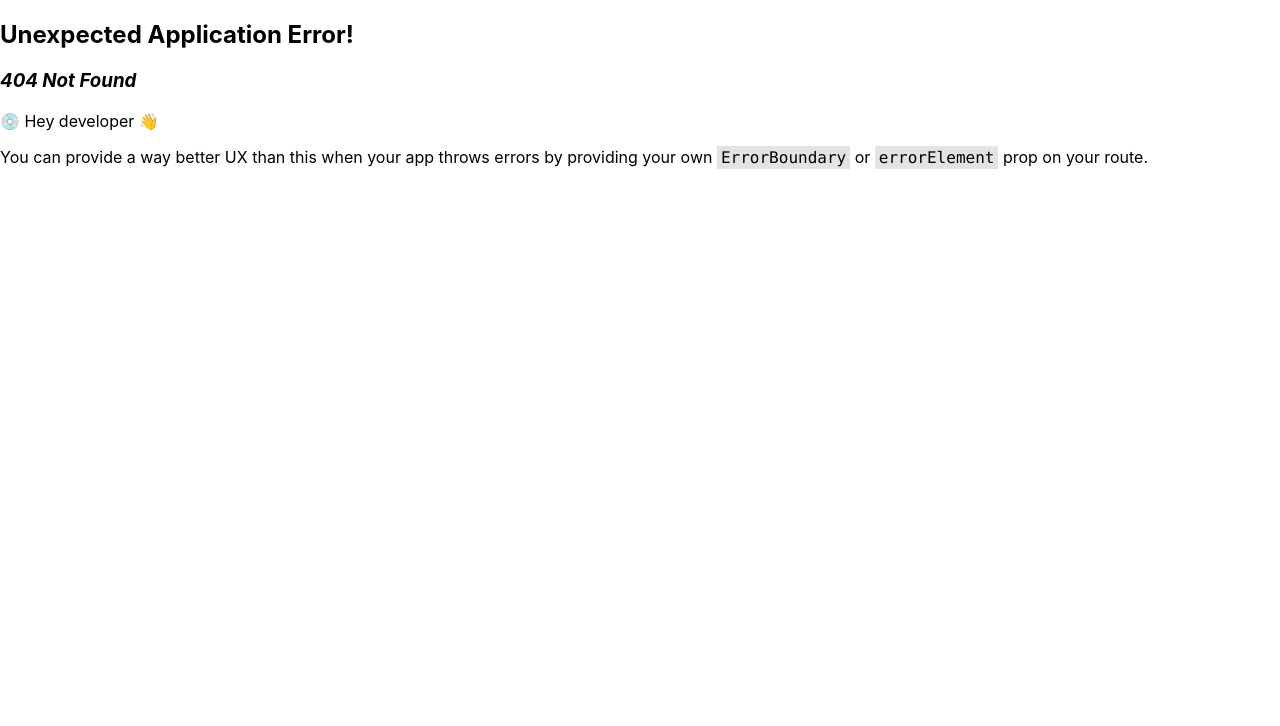
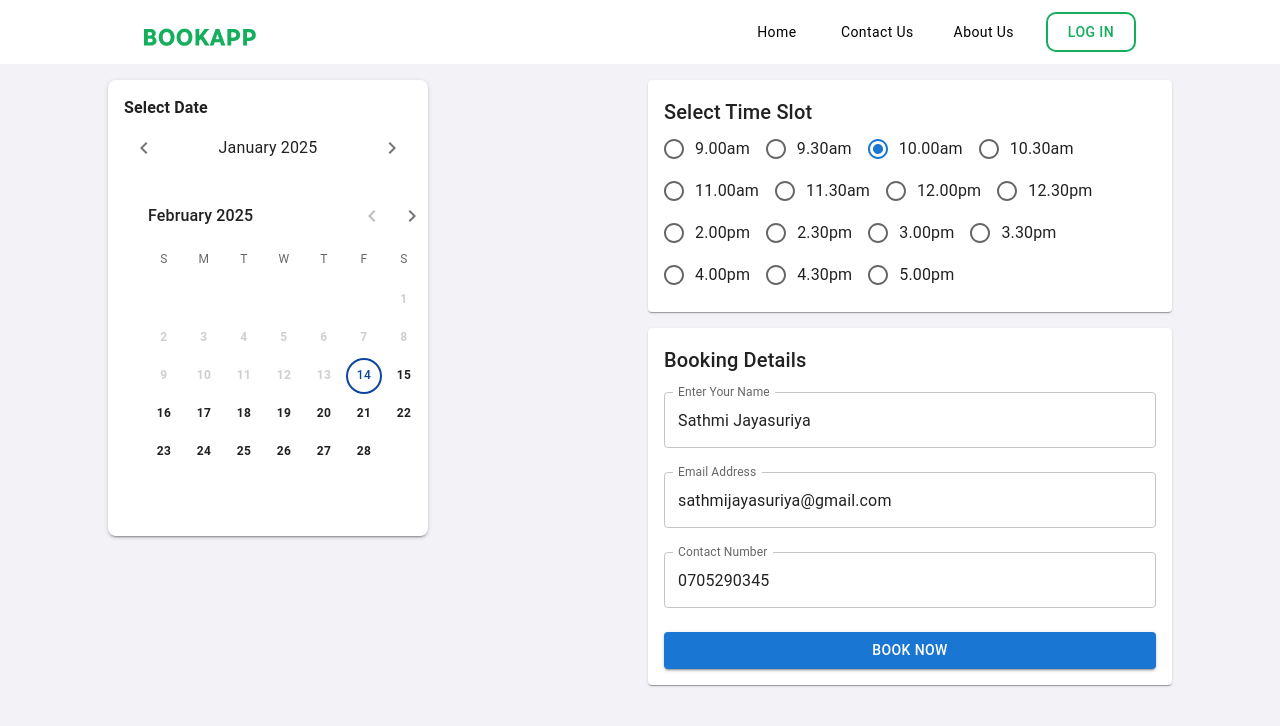
Before and after one commit to sathmijayasuriya/Appointment-Booking-System, a React (Create React App) app in the folder frontend/: page /appointments in a window 1280 px wide. Before the commit this address had no page. Shown: the top 726 px of the page. Built offline with nearby package versions, Linux system fonts and the light colour scheme; a web font is replaced by a local one.

Commit message:
Appointments changes

```diff
--- a/frontend/src/components/headers/HeaderAuth.jsx
+++ b/frontend/src/components/headers/HeaderAuth.jsx
@@ -47,8 +47,8 @@ export default function HeaderAuth() {
           <Button component={Link} to="/" sx={buttonStyle}>
             Home
           </Button>
-          <Button component={Link} to="/#" sx={buttonStyle}>
-            Appointments
+          <Button component={Link} to="/appointments" sx={buttonStyle}>
+            Contact Us
           </Button>
           <Button component={Link} to="/#" sx={buttonStyle}>
             About Us
--- a/frontend/src/components/user/HeroSection.jsx
+++ b/frontend/src/components/user/HeroSection.jsx
@@ -24,8 +24,7 @@ export default function HeroSection() {
             Appointment
           </Typography>
           <Typography variant="body1" color="textSecondary" sx={{ mt: 2 }}>
-            Lorem ipsum is a placeholder text commonly used in the design and
-            printing industry.
+          Just click the button below and start booking your appointment
           </Typography>
           <Button
             variant="contained"
--- a/frontend/src/routes/routes.js
+++ b/frontend/src/routes/routes.js
@@ -6,7 +6,7 @@ import { reset } from "../Redux/features/auth/authSlice";
 
 import { Landing } from "../views/Auth/Landing";
 import AuthLayout from "../layouts/AuthLayout";
-
+import Appointments from "../views/user/Appointments";
 
 export const authRouter = createBrowserRouter([
   {
@@ -21,6 +21,10 @@ export const authRouter = createBrowserRouter([
         path: "/landing",
         element: <Landing />,
       },
+      {
+        path: "/appointments",
+        element: <Appointments />,
+      },
     ],
   },
 ]);
--- /dev/null
+++ b/frontend/src/views/user/Appointments.jsx
@@ -0,0 +1,199 @@
+import React, { useState } from "react";
+import {
+  TextField,
+  Button,
+  RadioGroup,
+  FormControlLabel,
+  Radio,
+  Grid,
+  Card,
+  Typography,
+} from "@mui/material";
+import { LocalizationProvider, DatePicker } from "@mui/x-date-pickers";
+import { AdapterDayjs } from "@mui/x-date-pickers/AdapterDayjs";
+import dayjs from "dayjs";
+import { Box } from "@mui/material";
+import { DateCalendar } from "@mui/x-date-pickers";
+import { IconButton } from "@mui/material";
+import { ChevronLeft, ChevronRight } from "@mui/icons-material";
+
+export default function Appointments() {
+  const [selectedDate, setSelectedDate] = useState(dayjs());
+  const [selectedTime, setSelectedTime] = useState("10.00am");
+  const [formData, setFormData] = useState({
+    name: "Sathmi Jayasuriya",
+    email: "sathmijayasuriya@gmail.com",
+    phone: "0705290345",
+  });
+  const [currentMonth, setCurrentMonth] = useState(dayjs("2025-01-01"));
+
+  const timeSlots = [
+    "9.00am",
+    "9.30am",
+    "10.00am",
+    "10.30am",
+    "11.00am",
+    "11.30am",
+    "12.00pm",
+    "12.30pm",
+    "2.00pm",
+    "2.30pm",
+    "3.00pm",
+    "3.30pm",
+    "4.00pm",
+    "4.30pm",
+    "5.00pm",
+  ];
+
+  const handleChange = (event) => {
+    setFormData({ ...formData, [event.target.name]: event.target.value });
+  };
+
+  const handleMonthChange = (newMonth) => {
+    setCurrentMonth(newMonth);
+  };
+
+  return (
+    <Box sx={{ my: 10 }}>
+      <Grid container spacing={2} justifyContent="center">
+        {/* Left Side: Calendar */}
+        <Grid item xs={12} md={5}>
+          <Box
+            sx={{
+              width: 320,
+              p: 2,
+              borderRadius: 2,
+              boxShadow: 2,
+              bgcolor: "white",
+            }}
+          >
+            <Typography sx={{ fontWeight: "bold", mb: 1 }}>
+              Select Date
+            </Typography>
+
+            {/* Month Selector */}
+            <Box
+              display="flex"
+              alignItems="center"
+              justifyContent="space-between"
+              sx={{ mb: 2 }}
+            >
+              <IconButton
+                onClick={() =>
+                  handleMonthChange(currentMonth.subtract(1, "month"))
+                }
+              >
+                <ChevronLeft />
+              </IconButton>
+              <Typography>{currentMonth.format("MMMM YYYY")}</Typography>
+              <IconButton
+                onClick={() => handleMonthChange(currentMonth.add(1, "month"))}
+              >
+                <ChevronRight />
+              </IconButton>
+            </Box>
+
+            {/* Date Calendar */}
+            <LocalizationProvider dateAdapter={AdapterDayjs}>
+              <DateCalendar
+                value={selectedDate}
+                onChange={(newValue) => setSelectedDate(newValue)}
+                disableHighlightToday
+                disablePast // Disables all dates before the current date
+                shouldDisableDate={(date) => {
+                  // Add additional conditions if needed
+                  return false; // No additional dates are disabled
+                }}
+                views={["day"]}
+                sx={{
+                  "& .Mui-selected": {
+                    bgcolor: "transparent",
+                    border: "2px solid #0d47a1",
+                    //   color: "#0d47a1",
+                  },
+                  "& .MuiPickersDay-root": {
+                    //   color: "#2e7d32",
+                    fontWeight: "bold",
+                  },
+                  "& .MuiPickersDay-root.Mui-selected": {
+                    backgroundColor: "transparent",
+                    border: "2px solid #0d47a1",
+                    color: "#0d47a1",
+                  },
+                  "& .MuiPickersDay-root.Mui-disabled": {
+                    opacity: 0.5,
+                  },
+                }}
+              />
+            </LocalizationProvider>
+          </Box>
+        </Grid>
+
+        {/* Right Side: Time Slot Selection and Form */}
+        <Grid item xs={12} md={5}>
+          <Grid container direction="column" spacing={2}>
+            {/* Time Slot Selection */}
+            <Grid item>
+              <Card sx={{ padding: 2 }}>
+                <Typography variant="h6">Select Time Slot</Typography>
+                <RadioGroup
+                  row
+                  value={selectedTime}
+                  onChange={(e) => setSelectedTime(e.target.value)}
+                >
+                  {timeSlots.map((slot) => (
+                    <FormControlLabel
+                      key={slot}
+                      value={slot}
+                      control={<Radio color="primary" />}
+                      label={slot}
+                    />
+                  ))}
+                </RadioGroup>
+              </Card>
+            </Grid>
+
+            {/* Booking Details Form */}
+            <Grid item>
+              <Card sx={{ padding: 2 }}>
+                <Typography variant="h6">Booking Details</Typography>
+                <TextField
+                  fullWidth
+                  label="Enter Your Name"
+                  name="name"
+                  value={formData.name}
+                  onChange={handleChange}
+                  margin="normal"
+                />
+                <TextField
+                  fullWidth
+                  label="Email Address"
+                  name="email"
+                  value={formData.email}
+                  onChange={handleChange}
+                  margin="normal"
+                />
+                <TextField
+                  fullWidth
+                  label="Contact Number"
+                  name="phone"
+                  value={formData.phone}
+                  onChange={handleChange}
+                  margin="normal"
+                />
+                <Button
+                  variant="contained"
+                  color="primary"
+                  sx={{ marginTop: 2 }}
+                  fullWidth
+                >
+                  Book Now
+                </Button>
+              </Card>
+            </Grid>
+          </Grid>
+        </Grid>
+      </Grid>
+    </Box>
+  );
+}
```
Also changed, not shown: frontend/src/components/headers/HeaderUser.jsx (+5 -5 lines).
